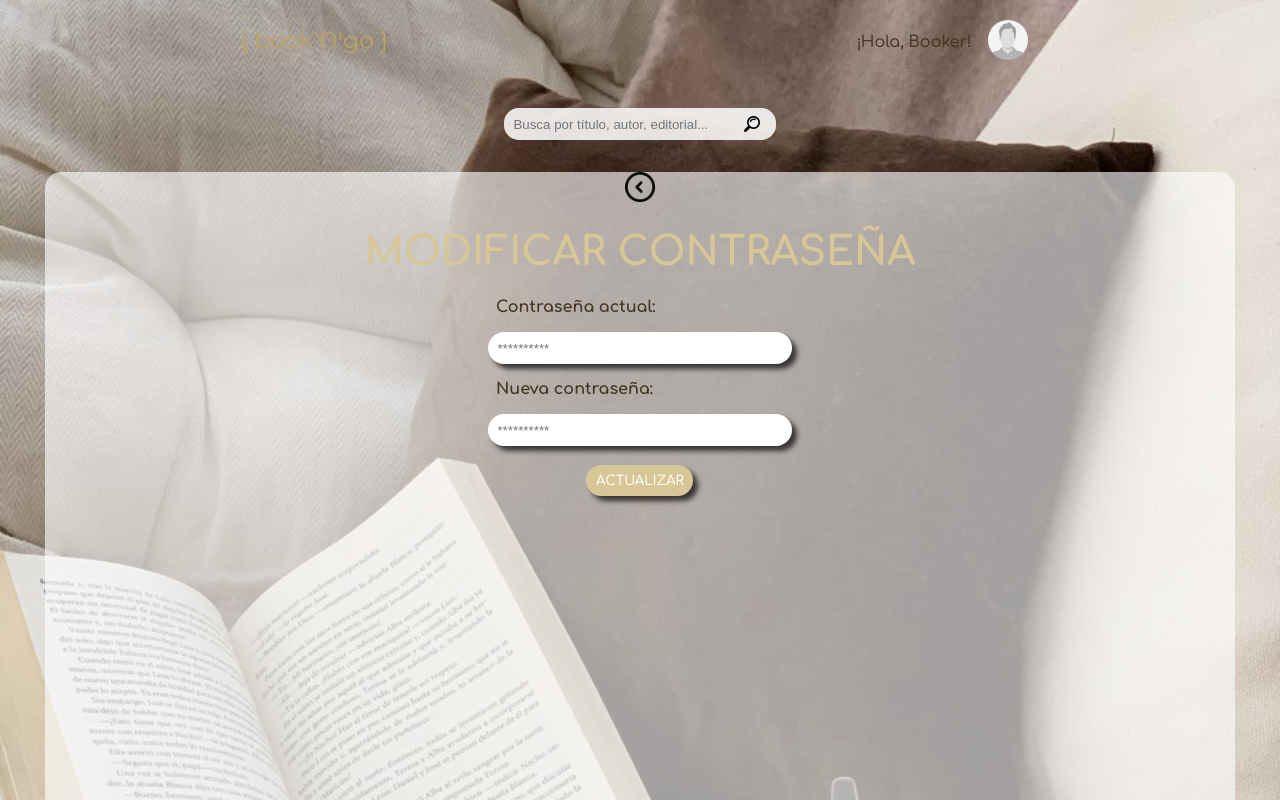
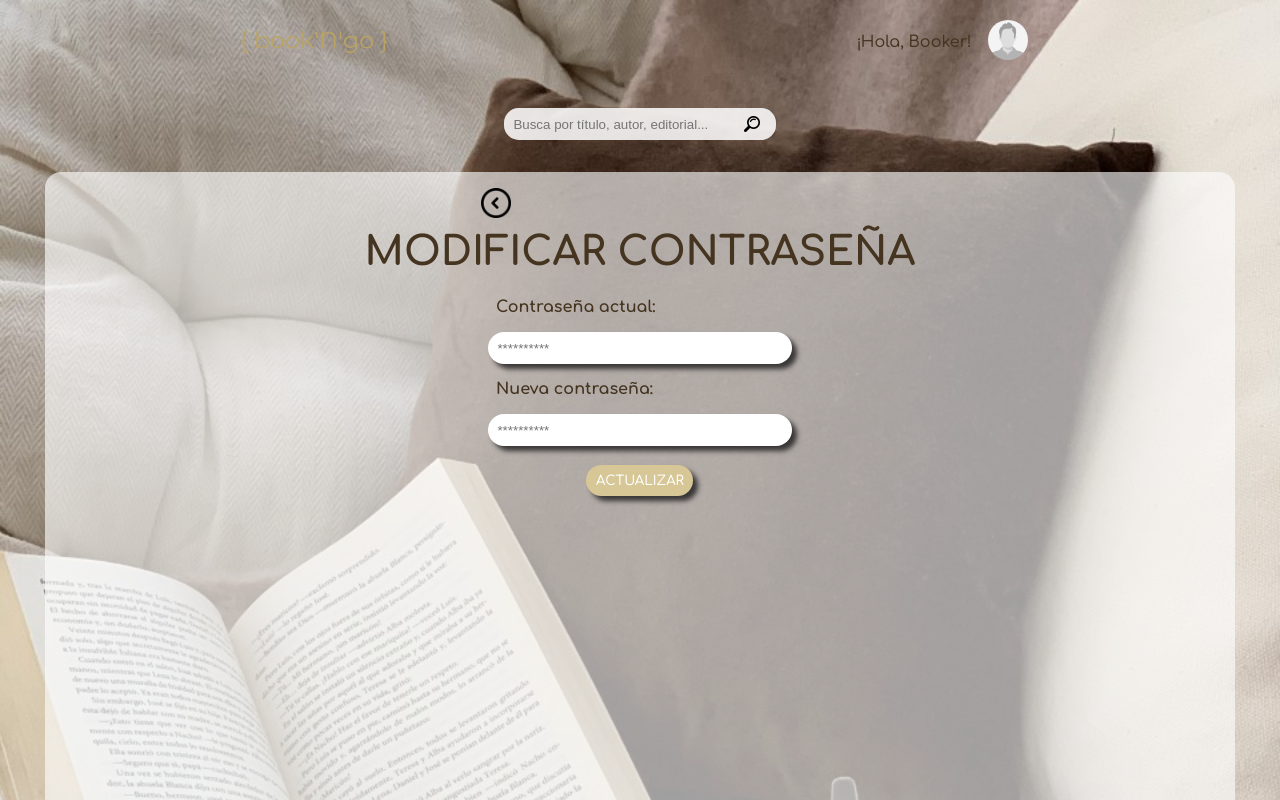
Before and after one commit to bimbernon/bookNgo, a React (Create React App) app in the folder ENTREGABLES/my-app/: page /user/updatePassword/1 in a window 1280 px wide. Shown: the top 800 px of the page. Built offline with nearby package versions, Linux system fonts and the light colour scheme; no server answers.

Commit message:
ultimo commit

```diff
--- a/ENTREGABLES/my-app/src/components/main/ModifyUserProfile/ModifyUserInfo/UserProfileForm.css
+++ b/ENTREGABLES/my-app/src/components/main/ModifyUserProfile/ModifyUserInfo/UserProfileForm.css
@@ -5,7 +5,7 @@
 }
 
 .user-profile-title {
-  color: var(--title-brown-color);
+  color: var(--dark-title-color);
   text-transform: uppercase;
   text-align: center;
   margin: 0.5rem;
--- a/ENTREGABLES/my-app/src/components/main/ModifyUserProfile/ModifyUserInfo/UserProfileForm.js
+++ b/ENTREGABLES/my-app/src/components/main/ModifyUserProfile/ModifyUserInfo/UserProfileForm.js
@@ -83,7 +83,13 @@ export const UserProfileForm = () => {
   return (
     <div className="user-profile-container">
       <Link to={`/users/profile/${selectedUser.idusuario}`}>
-        <img src={`/icons/back.png`} height="30" width="30" alt="Botón" />
+        <img
+          src={`/icons/back.png`}
+          height="30"
+          width="30"
+          alt="Botón"
+          style={{ right: "9rem", top: "1rem", position: "relative" }}
+        />
       </Link>
       <h1 className="user-profile-title">Modificar datos</h1>
       <form className="form-user-profile" onSubmit={handleUserProfile}>
--- a/ENTREGABLES/my-app/src/components/main/ModifyUserProfile/ModifyUserPasswordForm/ModifyUserPasswordForm.css
+++ b/ENTREGABLES/my-app/src/components/main/ModifyUserProfile/ModifyUserPasswordForm/ModifyUserPasswordForm.css
@@ -5,7 +5,7 @@
 }
 
 .user-profile-title {
-  color: var(--title-brown-color);
+  color: var(--dark-title-color);
   text-transform: uppercase;
   text-align: center;
   margin: 0.5rem;
--- a/ENTREGABLES/my-app/src/components/main/ModifyUserProfile/ModifyUserPasswordForm/ModifyUserPasswordForm.js
+++ b/ENTREGABLES/my-app/src/components/main/ModifyUserProfile/ModifyUserPasswordForm/ModifyUserPasswordForm.js
@@ -69,7 +69,13 @@ export const ModifyUserPasswordForm = () => {
   return (
     <div className="user-profile-container">
       <Link to={`/users/profile/${selectedUser.idusuario}`}>
-        <img src={`/icons/back.png`} height="30" width="30" alt="Botón" />
+        <img
+          src={`/icons/back.png`}
+          height="30"
+          width="30"
+          alt="Botón"
+          style={{ right: "9rem", top: "1rem", position: "relative" }}
+        />
       </Link>
       <h1 className="user-profile-title">Modificar contraseña</h1>
       <form className="form-user-profile" onSubmit={handleUserProfile}>
--- a/ENTREGABLES/my-app/src/pages/Administration/Administration.css
+++ b/ENTREGABLES/my-app/src/pages/Administration/Administration.css
@@ -120,7 +120,5 @@ a {
 }
 
 .input-text-area {
-  font-family: "Comfortaa", -apple-system, BlinkMacSystemFont, "Segoe UI",
-    "Roboto", "Oxygen", "Ubuntu", "Cantarell", "Fira Sans", "Droid Sans",
-    "Helvetica Neue", sans-serif;
+  font-family: "Comfortaa";
 }
--- a/ENTREGABLES/my-app/src/pages/Administration/Administration.js
+++ b/ENTREGABLES/my-app/src/pages/Administration/Administration.js
@@ -18,9 +18,6 @@ export const Administration = () => {
           <Link to="/books">LIBROS</Link>
         </div>
       </div>
-      {/* <div className="administration-item-container">
-        <Link to="/donations">DONACIONES</Link>
-      </div> */}
     </div>
   );
 };
--- a/ENTREGABLES/my-app/src/pages/Administration/AdministrationBooksPage.js
+++ b/ENTREGABLES/my-app/src/pages/Administration/AdministrationBooksPage.js
@@ -100,7 +100,13 @@ export function AdministrationBooksPage() {
   return (
     <div>
       <Link to={`/administration`}>
-        <img src={`/icons/back.png`} height="30" width="30" alt="Botón" />
+        <img
+          src={`/icons/back.png`}
+          height="30"
+          width="30"
+          alt="Botón"
+          style={{ position: "relative", left: "3.5rem", top: "1rem" }}
+        />
       </Link>
       <Link to="/books/create">
         <div className="add-book-button-container">
--- a/ENTREGABLES/my-app/src/pages/Administration/AdministrationCreateBooksPage.js
+++ b/ENTREGABLES/my-app/src/pages/Administration/AdministrationCreateBooksPage.js
@@ -76,7 +76,6 @@ export const CreateBook = () => {
 
   const handleSubmitBook = async (e) => {
     e.preventDefault();
-    console.log(currentCathegory.idcategoria);
 
     const resp = await fetch("http://localhost:3080/api/v1/books/", {
       method: "POST",
@@ -169,7 +168,13 @@ export const CreateBook = () => {
   return (
     <div>
       <Link to={`/books`}>
-        <img src={`/icons/back.png`} height="30" width="30" alt="Botón" />
+        <img
+          src={`/icons/back.png`}
+          height="30"
+          width="30"
+          alt="Botón"
+          style={{ position: "relative", left: "1.5rem" }}
+        />
       </Link>
       <div style={style2} className="register-container">
         <h1 className="register-form-title">Regístro de autores</h1>
@@ -266,7 +271,8 @@ export const CreateBook = () => {
             ></input>
           </div>
           <div className="register-form-item">
-            <textarea className="input-text-area"
+            <textarea
+              className="input-text-area"
               type="text"
               placeholder="Sinopsis"
               value={sinopsis}
@@ -288,7 +294,8 @@ export const CreateBook = () => {
                 height: "1.6rem",
                 width: "2rem",
                 position: "relative",
-                bottom: "2rem",
+                bottom: "4.5rem",
+                right: "5rem",
               }}
             />
             <input
```
